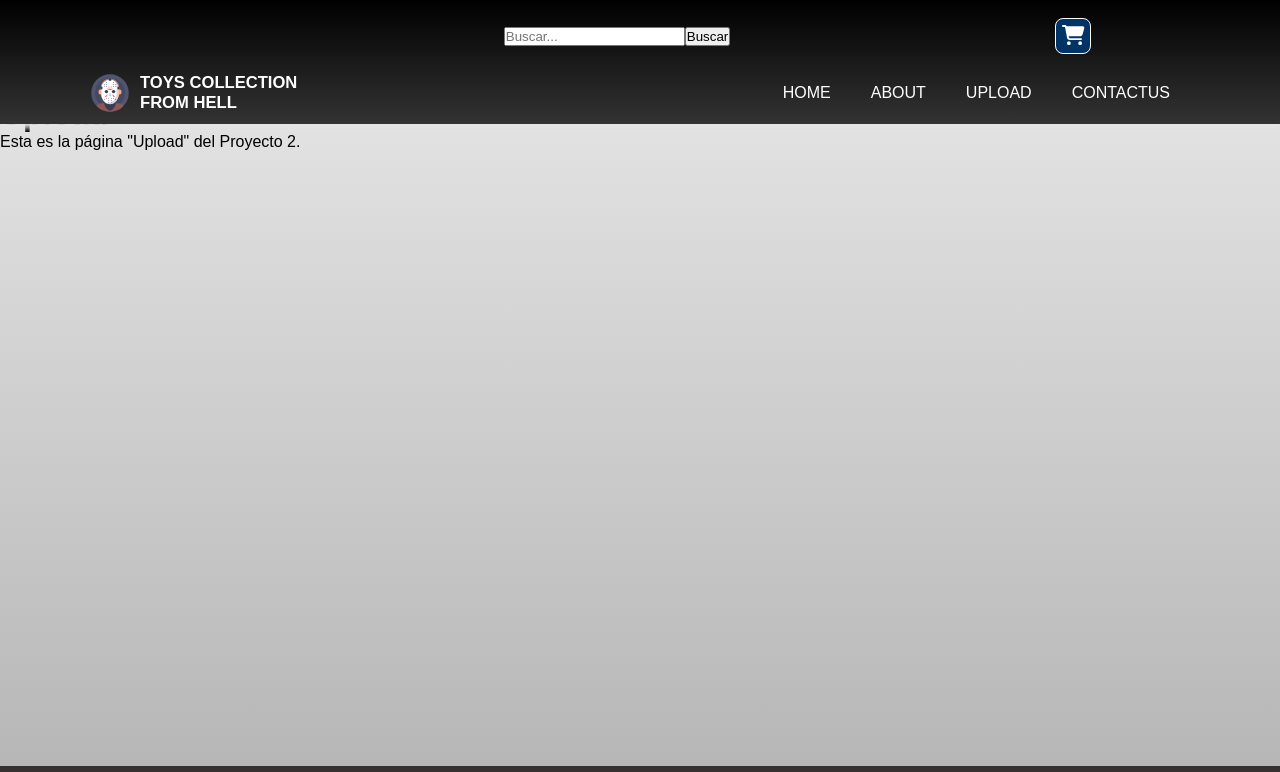
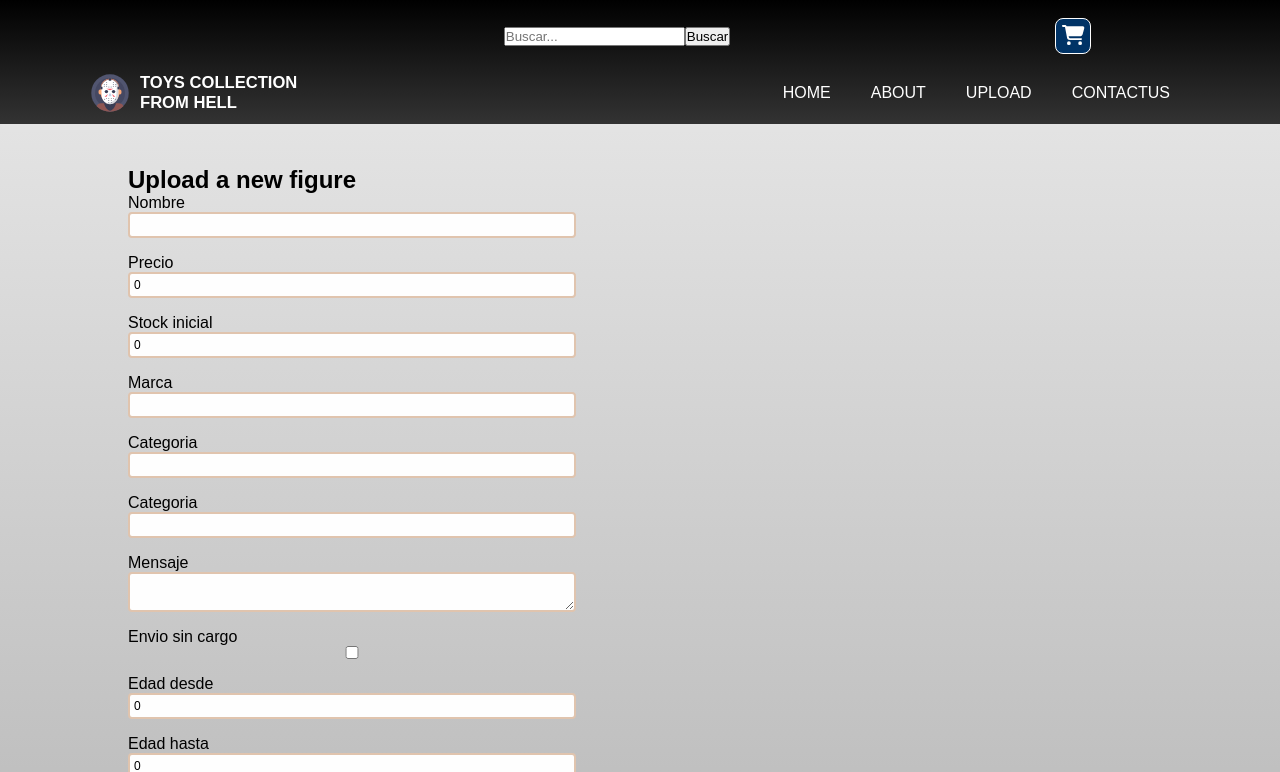
Before and after one commit to AldoVeraZ/final_proyect_stage2_ecommerce, a React (Create React App) app: page /upload in a window 1280 px wide. Shown: the top 772 px of the page. Built offline with nearby package versions, Linux system fonts and the light colour scheme.

Commit message:
starting of upload page

```diff
--- /dev/null
+++ b/src/layout/FormLayout.jsx
@@ -0,0 +1,50 @@
+import React, { useState } from "react";
+import Text from "../components/Text";
+import Form from "../components/Form";
+import InputGroup from "../components/InputGroup";
+
+import { useForm } from "../hooks/useForm";
+// import { postMessage } from "../util/api";
+
+function FormLayout({
+  title,
+  inputProps,
+  initialState,
+  onSubmit,
+  labelSubmit,
+}) {
+  const { values, handleInputChange, resetForm } = useForm(initialState);
+  const [loadingForm, setLoadingForm] = useState(false);
+
+  return (
+    <div className="vertical-padding form-layout__container">
+      <Text renderAs="h2" content={title} />
+      <Form
+        onSubmit={() => {
+          setLoadingForm(true);
+          onSubmit(values)
+            .then((data) => console.log(data))
+            .catch((err) => console.error(err))
+            .finally(() => {
+              setLoadingForm(false);
+              resetForm();
+            });
+        }}
+        labelButton={labelSubmit}
+        loading={loadingForm}
+      >
+        {Object.entries(inputProps).map(([key, props]) => (
+          <InputGroup
+            key={key}
+            id={key}
+            onChange={handleInputChange}
+            values={values}
+            {...props}
+          />
+        ))}
+      </Form>
+    </div>
+  );
+}
+
+export default FormLayout;
--- a/src/pages/Contact.jsx
+++ b/src/pages/Contact.jsx
@@ -1,10 +1,7 @@
-import React, { useState } from "react";
-import Text from "../components/Text";
-import Form from "../components/Form";
-import InputGroup from "../components/InputGroup";
+import React from "react";
 
-import { useForm } from "../hooks/useForm";
 import { postMessage } from "../util/api";
+import FormLayout from "../layout/FormLayout";
 
 const INITIAL_STATE = {
   name: "",
@@ -14,9 +11,6 @@ const INITIAL_STATE = {
 };
 
 function Contact() {
-  const { values, handleInputChange, resetForm } = useForm(INITIAL_STATE);
-  const [loadingForm, setLoadingForm] = useState(false);
-
   const inputProps = {
     name: {
       inputLabel: "Nombre y apellido",
@@ -35,33 +29,13 @@ function Contact() {
   };
 
   return (
-    <div className="vertical-padding contact__container">
-      <Text renderAs="h2" content="Envíanos un mensaje" />
-      <Form
-        onSubmit={() => {
-          setLoadingForm(true);
-          postMessage(values)
-            .then((data) => console.log(data))
-            .catch((err) => console.error(err))
-            .finally(() => {
-              setLoadingForm(false);
-              resetForm();
-            });
-        }}
-        labelButton="Enviar mensaje"
-        loading={loadingForm}
-      >
-        {Object.entries(inputProps).map(([key, props]) => (
-          <InputGroup
-            key={key}
-            id={key}
-            onChange={handleInputChange}
-            values={values}
-            {...props}
-          />
-        ))}
-      </Form>
-    </div>
+    <FormLayout
+      title="Envíanos un mensaje"
+      inputProps={inputProps}
+      onSubmit={postMessage}
+      labelSubmit="Enviar mensaje"
+      initialState={INITIAL_STATE}
+    />
   );
 }
 
--- a/src/pages/Upload.jsx
+++ b/src/pages/Upload.jsx
@@ -1,14 +1,71 @@
-// En el archivo Upload.jsx del Proyecto 2
+import React from "react";
+import FormLayout from "../layout/FormLayout";
 
-import React from "react";
+const INITIAL_STATE = {
+  name: "",
+  price: 0,
+  stock: 0,
+  brand: "",
+  category: "",
+  shortDesc: "",
+  longDesc: "",
+  delivery: "",
+  ageFrom: 0,
+  ageTo: 0,
+  img: "",
+};
 
 function Upload() {
+  const inputProps = {
+    name: {
+      inputLabel: "Nombre",
+    },
+    price: {
+      inputLabel: "Precio",
+      inputType: "number",
+    },
+    stock: {
+      inputLabel: "Stock inicial",
+      inputType: "number",
+    },
+    brand: {
+      inputLabel: "Marca",
+    },
+    category: {
+      inputLabel: "Categoria",
+    },
+    shortDesc: {
+      inputLabel: "Categoria",
+    },
+    longDesc: {
+      inputLabel: "Mensaje",
+      inputType: "textarea",
+    },
+    delivery: {
+      inputLabel: "Envio sin cargo",
+      inputType: "checkbox",
+    },
+    ageFrom: {
+      inputLabel: "Edad desde",
+      inputType: "number",
+    },
+    ageTo: {
+      inputLabel: "Edad hasta",
+      inputType: "number",
+    },
+    img: {
+      inputLabel: "Foto de la figura",
+      inputType: "file",
+    },
+  };
   return (
-    <div className="bla">
-      {/* Contenido de la página "Upload" del Proyecto 1 */}
-      <h1>Upload</h1>
-      <p>Esta es la página "Upload" del Proyecto 2.</p>
-    </div>
+    <FormLayout
+      title="Upload a new figure"
+      inputProps={inputProps}
+      onSubmit={console.log}
+      labelSubmit="Save new figure"
+      initialState={INITIAL_STATE}
+    />
   );
 }
 
--- a/src/sass/pages/_contact.scss
+++ b/src/sass/layout/_form-layout.scss
@@ -172,7 +172,7 @@
 
 /* Profe */
 
-.contact__container {
+.form-layout__container {
   margin: 0 10%;
   @media (min-width: 600px) {
     width: 50%;
--- a/src/sass/pages/_upload.scss
+++ /dev/null
@@ -1,153 +0,0 @@
-.upload {
-  background-color: #b0b0b0;
-  color: var(--text-color);
-  font-size: 18px;
-  border-radius: 14px;
-  padding: 25px;
-
-  .label-required::after {
-    content: "(*)";
-    color: rgb(182, 17, 17);
-    margin-left: 0.5rem;
-  }
-
-  .form-control[aria-invalid="true"] {
-    outline: 2px solid rgb(182, 17, 17);
-  }
-
-  .input-msg-error {
-    display: none;
-    color: rgb(182, 17, 17);
-  }
-
-  display: grid;
-  gap: 25px;
-
-  p,
-  h2,
-  ul {
-    margin: 0;
-    padding: 0;
-  }
-
-  &-title {
-    font-size: 30px;
-    font-weight: 500;
-    text-align: center;
-    text-transform: uppercase;
-  }
-
-  &-form {
-    display: grid;
-    gap: 20px;
-
-    &-group {
-      display: grid;
-      gap: 3px;
-    }
-  }
-
-  &-label {
-    text-transform: uppercase;
-    font-weight: 500;
-  }
-
-  &-form {
-    input,
-    textarea {
-      border-radius: 7px;
-      border: none;
-      height: 30px;
-      padding: 5px 10px;
-    }
-  }
-  &-form {
-    textarea {
-      height: auto;
-      resize: vertical;
-    }
-
-    &-submit {
-      width: 100%;
-      height: 50px;
-
-      background-color: var(--text-color);
-      border-radius: 7px;
-      color: var(--text-color-inverse);
-      cursor: pointer;
-      border: 1px solid var(--theme-color);
-
-      &:hover {
-        box-shadow: 0 0 14px var(--secondary-color);
-      }
-    }
-  }
-
-  .upload-form-radio {
-    display: grid;
-
-    input[type="checkbox"] {
-      grid-area: checkbox;
-    }
-    .short {
-      grid-area: labelshort;
-    }
-
-    grid:
-      "labelshort checkbox " auto
-      /
-      2fr 1fr;
-    align-items: center;
-  }
-}
-
-@media (min-width: 950px) {
-  .upload {
-    font-size: 20px;
-    padding: 70px;
-    max-width: 980px;
-    margin: 0 auto;
-
-    .label-required::after {
-      content: "(*)";
-      color: rgb(182, 17, 17);
-      margin-left: 0.5rem;
-    }
-
-    .form-control[aria-invalid="true"] {
-      outline: 2px solid rgb(182, 17, 17);
-    }
-
-    .input-msg-error {
-      display: none;
-      color: rgb(39, 182, 17);
-    }
-
-    box-sizing: border-box;
-
-    &-title {
-      font-size: 35px;
-      text-align: left;
-    }
-
-    &-title {
-      grid-area: title;
-      text-align: center;
-    }
-
-    &-form {
-      grid-area: form;
-    }
-
-    display: grid;
-    grid:
-      "title title" auto
-      "form form" 1fr
-      "form form" auto /
-      1fr 1fr;
-    align-items: start;
-  }
-}
-
-/* Color Sangre #8A0303 */
-/* Color de Robocop #b0b0b0 */
--- a/src/sass/styles.scss
+++ b/src/sass/styles.scss
@@ -31,5 +31,6 @@
 // Estilos de las páginas
 // @import "./pages/home"; // Estilos para la página Home
 @import "./pages/about"; // Estilos para la página About
-@import "./pages/contact"; // Estilos para la página Contact
-@import "./pages/upload"; // Estilos para la página Upload
+// @import "./pages/contact"; // Estilos para la página Contact
+@import "./layout/form-layout"; // Estilos para la página Contact
+// @import "./pages/upload"; // Estilos para la página Upload
```
Also changed, not shown: 1 other file (tests, documents, lock files or other folders).
